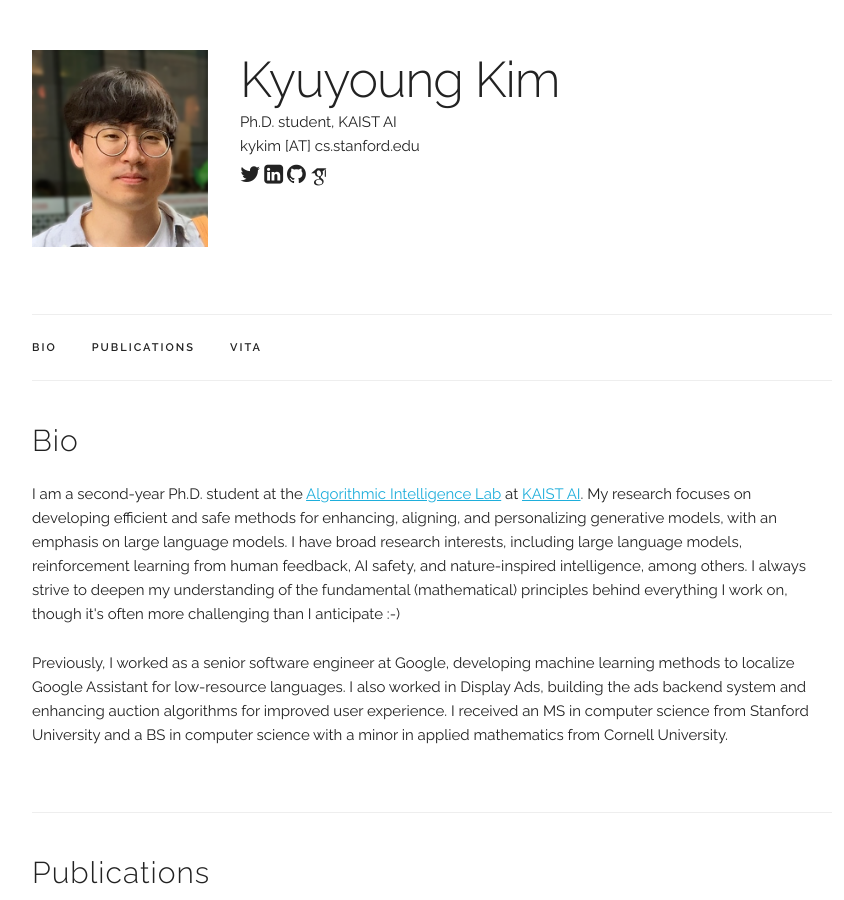
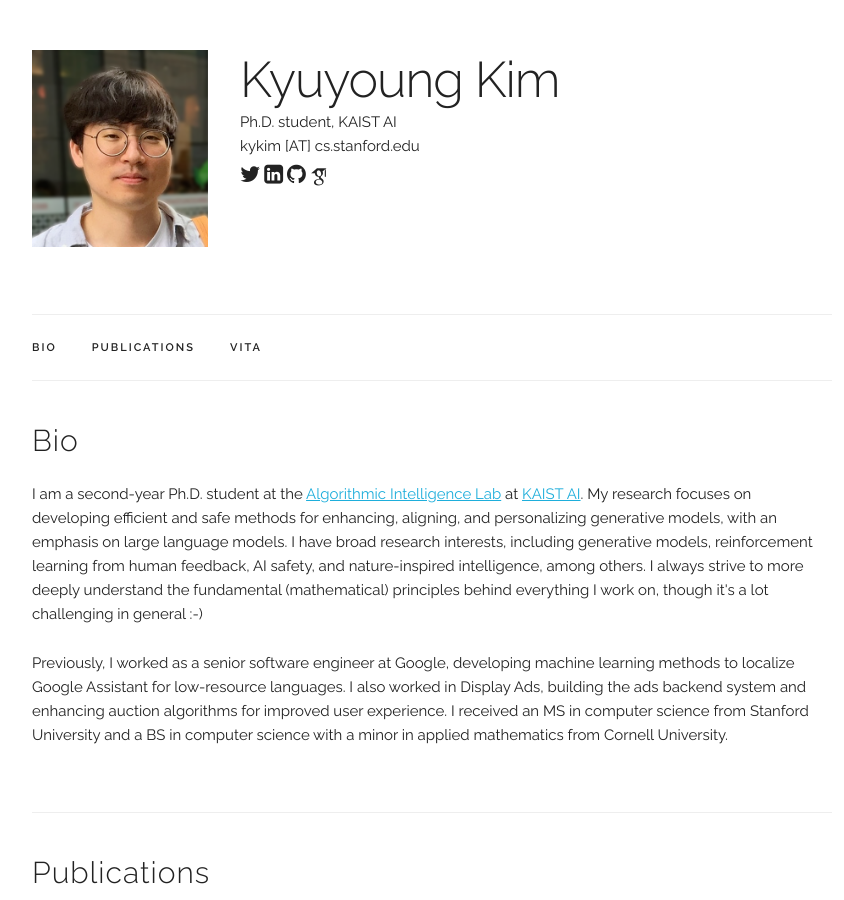
Before and after one commit to kykim0/kykim0.github.io, a Jekyll site: the page built from index.html, in a window 1280 px wide and 900 px high. Shown: the whole window, without its empty margins (208-1052 px from the left). Built offline with Jekyll 4.4.1, drawn with Linux system fonts in a browser that asks for light colours; some web fonts are replaced.

Commit message:
Update index.html

```diff
--- a/index.html
+++ b/index.html
@@ -24,8 +24,8 @@ title: Home
   <p>
   I am a second-year Ph.D. student at the <a href='https://alinlab.kaist.ac.kr/'>Algorithmic Intelligence Lab</a> at <a href="https://gsai.kaist.ac.kr/">KAIST AI</a>.
   My research focuses on developing efficient and safe methods for enhancing, aligning, and personalizing generative models, with an emphasis on large language models.
-  I have broad research interests, including large language models, reinforcement learning from human feedback, AI safety, and nature-inspired intelligence, among others.
-  I always strive to deepen my understanding of the fundamental (mathematical) principles behind everything I work on, though it's often more challenging than I anticipate :-)
+  I have broad research interests, including generative models, reinforcement learning from human feedback, AI safety, and nature-inspired intelligence, among others.
+  I always strive to more deeply understand the fundamental (mathematical) principles behind everything I work on, though it's a lot challenging in general :-)
   </p>
 
   <p>
```
